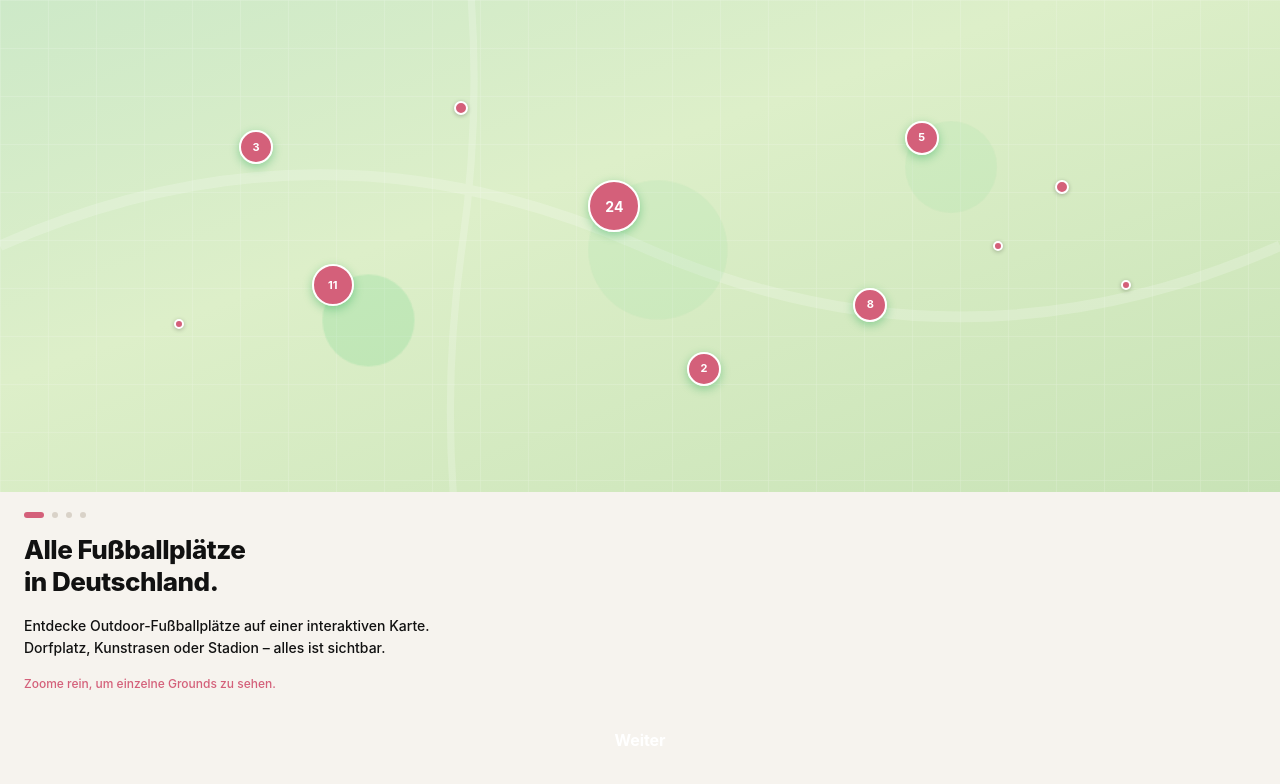
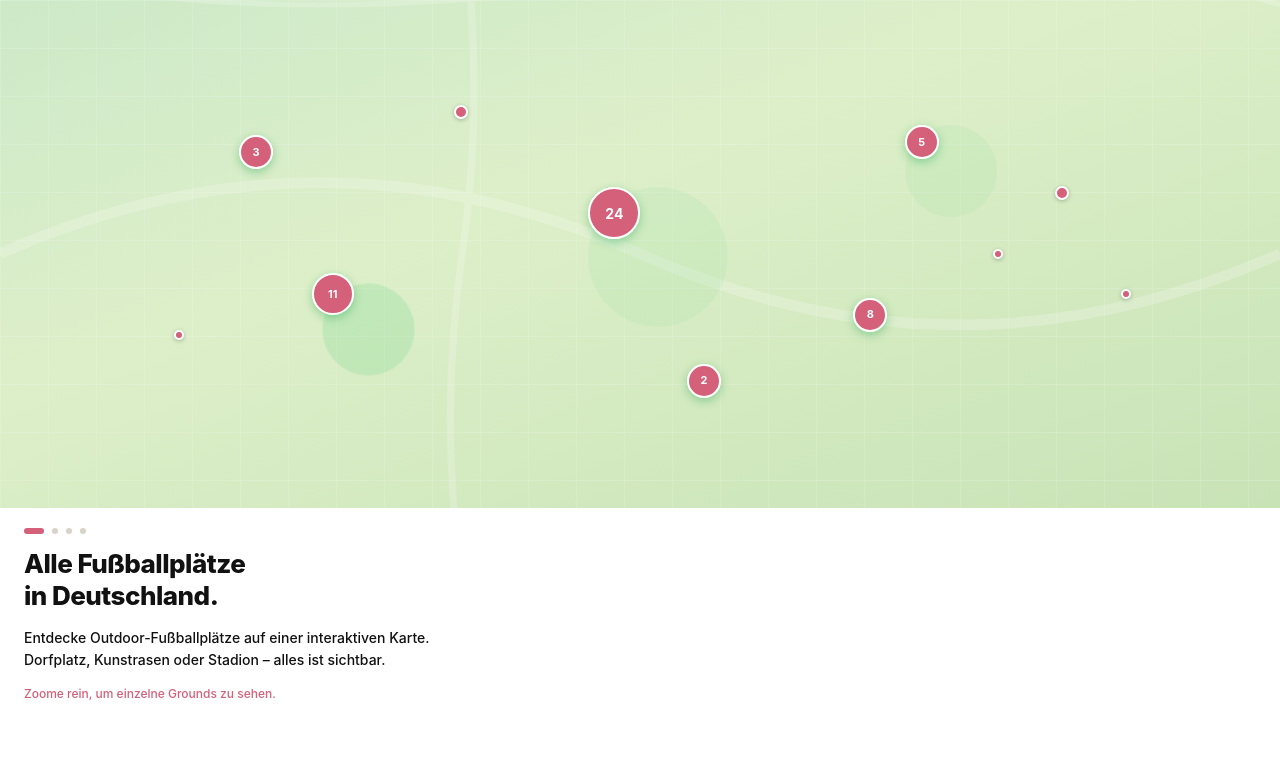
Before and after one commit to altViber/turf, a React (Vite) app: page /profile in a window 1280 px wide. Shown: the top 784 px of the page. Built offline with nearby package versions, Linux system fonts and the light colour scheme.

Commit message:
add layout fixes

```diff
--- a/index.html
+++ b/index.html
@@ -3,7 +3,7 @@
   <html lang="en">
     <head>
       <meta charset="UTF-8" />
-      <meta name="viewport" content="width=device-width, initial-scale=1.0, viewport-fit=cover" />
+      <meta name="viewport" content="width=device-width, initial-scale=1.0, viewport-fit=cover, user-scalable=no" />
       <meta name="theme-color" content="#16a34a" />
       <meta name="apple-mobile-web-app-capable" content="yes" />
       <meta name="apple-mobile-web-app-status-bar-style" content="black-translucent" />
@@ -15,7 +15,7 @@
       <link href="https://fonts.googleapis.com/css2?family=Inter:wght@400;500;600;700&family=Space+Grotesk:wght@500;600;700&display=swap" rel="stylesheet" />
     </head>
 
-    <body>
+    <body style="background:#FFFFFF;margin:0;overflow:hidden">
       <div id="root"></div>
       <script>
         // GitHub Pages SPA redirect restore
--- a/src/app/components/layout/BottomNav.tsx
+++ b/src/app/components/layout/BottomNav.tsx
@@ -19,7 +19,7 @@ export function BottomNav() {
   };
 
   return (
-    <nav className="bg-surface-elevated border-t border-divider flex-shrink-0">
+    <nav className="shrink-0 bg-surface-elevated border-t border-divider safe-area-bottom">
       <div className="flex">
         {TABS.map(({ path, label, icon: Icon }) => {
           const active = isActive(path);
@@ -27,14 +27,14 @@ export function BottomNav() {
             <button
               key={path}
               onClick={() => navigate(path)}
-              className={`flex-1 flex flex-col items-center py-2 gap-0.5 transition-colors ${
+              className={`flex-1 flex flex-col items-center pt-2 pb-1 gap-0.5 transition-colors ${
                 active ? 'text-accent-primary' : 'text-text-tertiary'
               }`}
             >
               <Icon className={`w-5 h-5 transition-all ${active ? 'stroke-[2.5]' : 'stroke-[1.5]'}`} />
               <span className="text-xs" style={{ fontWeight: active ? 600 : 400 }}>{label}</span>
               {active && (
-                <div className="w-1 h-1 rounded-full bg-accent-primary mt-0.5" />
+                <div className="w-1 h-1 rounded-full bg-accent-primary" />
               )}
             </button>
           );
--- a/src/app/components/layout/RootLayout.tsx
+++ b/src/app/components/layout/RootLayout.tsx
@@ -4,13 +4,11 @@ import { BottomNav } from './BottomNav';
 
 export function RootLayout() {
   return (
-    <>
-      <div className="fixed inset-0 flex flex-col overflow-hidden bg-surface-elevated" style={{ paddingTop: 'env(safe-area-inset-top)' }}>
-        <div className="flex-1 overflow-hidden relative bg-background">
-          <Outlet />
-        </div>
-        <BottomNav />
-      </div>
+    <div className="flex flex-col h-full">
+      <main className="flex-1 min-h-0 overflow-y-auto overscroll-none bg-background">
+        <Outlet />
+      </main>
+      <BottomNav />
       <Toaster
         position="top-center"
         toastOptions={{
@@ -22,6 +20,6 @@ export function RootLayout() {
           },
         }}
       />
-    </>
+    </div>
   );
 }
--- a/src/app/components/onboarding/OnboardingFlow.tsx
+++ b/src/app/components/onboarding/OnboardingFlow.tsx
@@ -457,7 +457,7 @@ export function OnboardingFlow({ onComplete }: OnboardingFlowProps) {
         }
       `}</style>
 
-      <div className="fixed inset-0 bg-surface z-50 flex flex-col overflow-hidden select-none">
+      <div className="fixed inset-0 bg-surface z-50 flex flex-col overflow-hidden select-none" style={{ paddingTop: 'env(safe-area-inset-top, 0px)', paddingBottom: 'env(safe-area-inset-bottom, 0px)' }}>
         {/* ── Slide container ────────────────────────────────────────────── */}
         <div
           className="flex-1 overflow-hidden"
@@ -482,12 +482,12 @@ export function OnboardingFlow({ onComplete }: OnboardingFlowProps) {
                 style={{ width: `${100 / SCREENS.length}%` }}
               >
                 {/* Visual area */}
-                <div className="flex-1 min-h-0">
+                <div className="min-h-0" style={{ flex: '1 1 45%' }}>
                   {s.visual}
                 </div>
 
                 {/* Text content */}
-                <div className="bg-surface px-6 pt-5 pb-8 flex flex-col gap-4 shrink-0">
+                <div className="bg-surface px-6 pt-5 pb-6 flex flex-col gap-3.5 shrink-0">
                   {/* Progress dots */}
                   <ProgressDots total={SCREENS.length} current={i} accent={s.accent} />
 
--- a/src/styles/tailwind.css
+++ b/src/styles/tailwind.css
@@ -8,16 +8,26 @@
   .no-scrollbar { -ms-overflow-style: none; scrollbar-width: none; }
 }
 
-/* Ensure app fills full viewport height */
-html, body, #root {
-  height: 100%;
-  width: 100%;
-  overflow: hidden;
+html {
+  background: var(--surface-elevated);
 }
 
-/* Fill safe area behind home indicator with nav color */
-html {
-  background-color: var(--surface-elevated);
+body {
+  margin: 0;
+}
+
+#root {
+  height: 100vh;
+  display: flex;
+  flex-direction: column;
+  overflow: hidden;
+  background: var(--surface-elevated);
+  padding-top: env(safe-area-inset-top, 0px);
+}
+
+.safe-area-bottom {
+  padding-bottom: constant(safe-area-inset-bottom);
+  padding-bottom: env(safe-area-inset-bottom, 0px);
 }
 
 /* MapLibre GL overrides — ensure map fills container */
```
